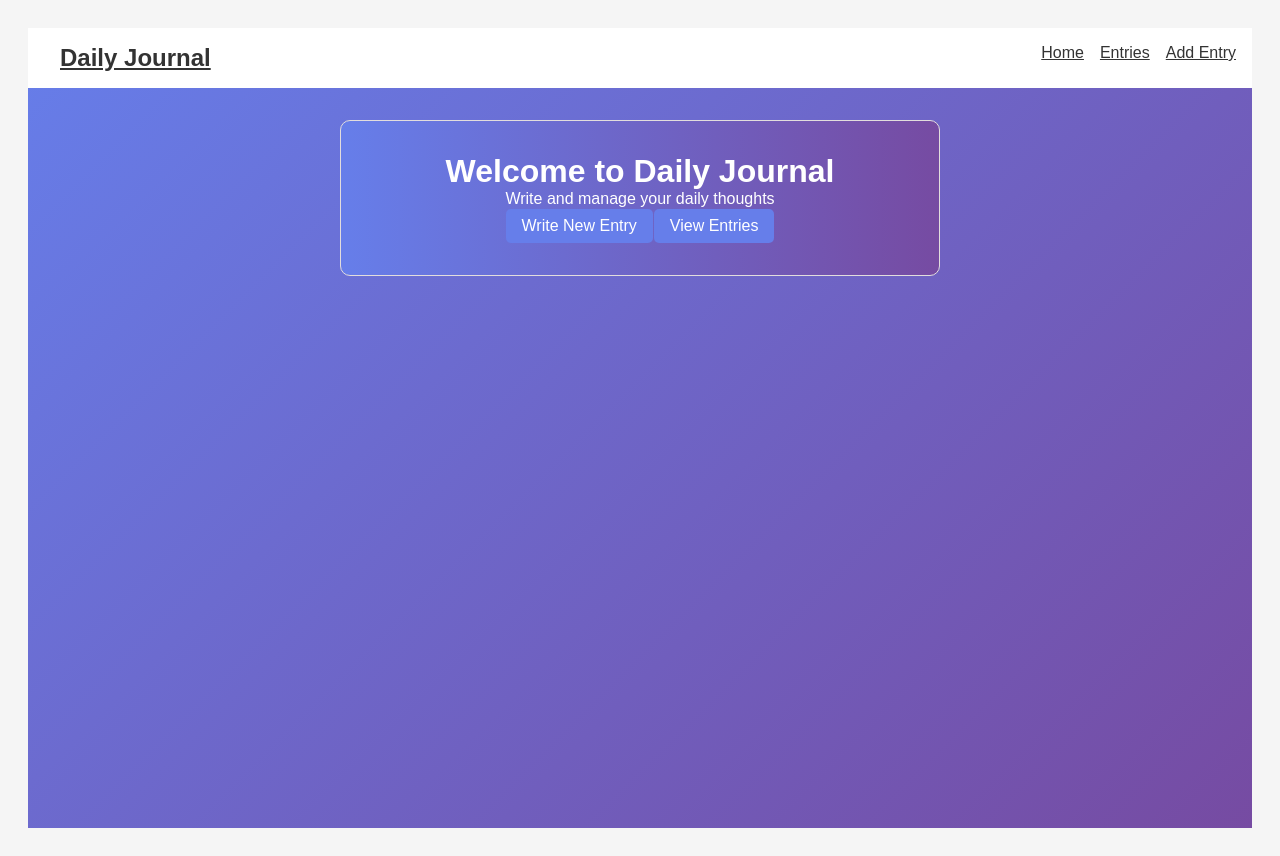
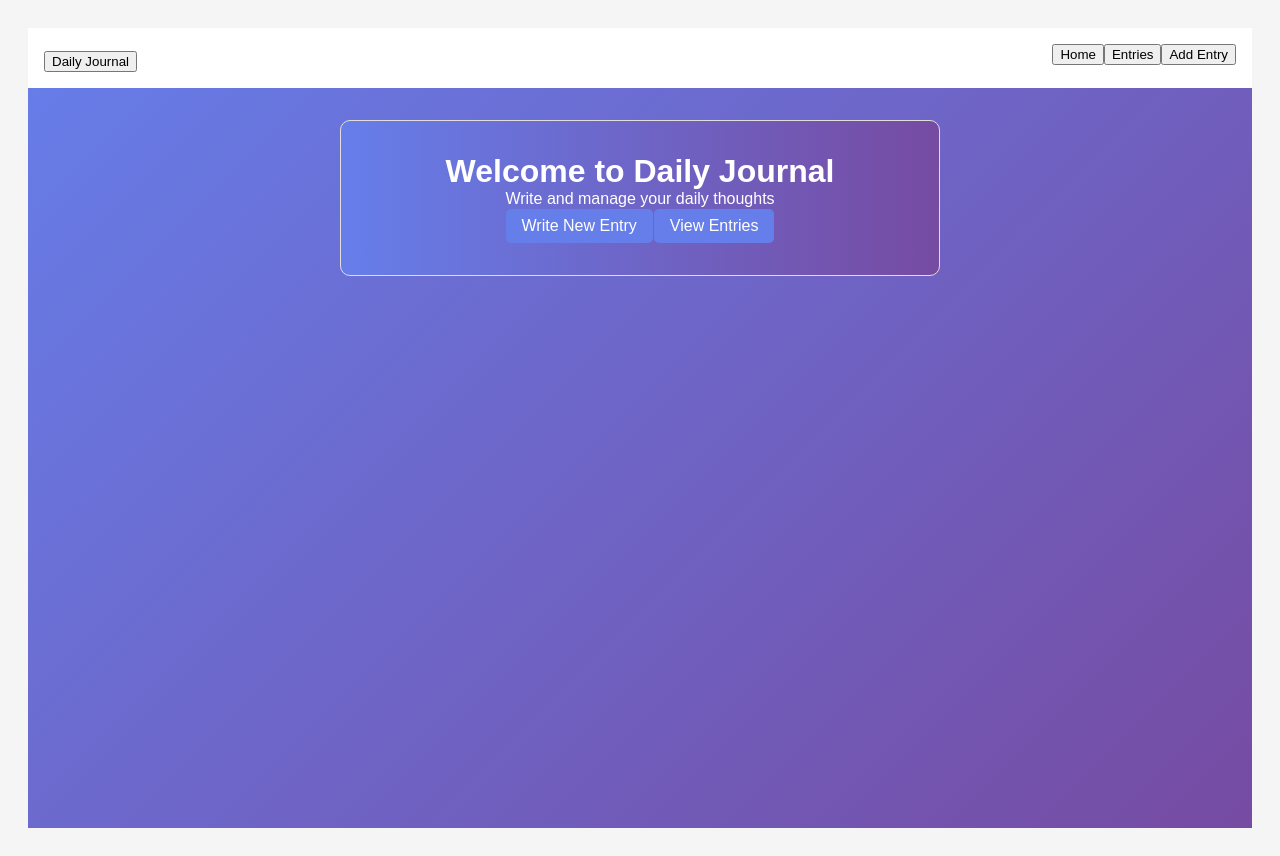
Before and after one commit to EdrickMuthamia/Daily-Journal-App, a React (Vite) app: page / in a window 1280 px wide. Built offline with nearby package versions, Linux system fonts and the light colour scheme.

Commit message:
add new changes

```diff
--- a/src/components/Navbar.jsx
+++ b/src/components/Navbar.jsx
@@ -1,13 +1,11 @@
-import { Link } from 'react-router-dom';
-
 function Navbar() {
   return (
     <nav className="navbar">
-      <h2><Link to="/">Daily Journal</Link></h2>
+      <h2><button onClick={() => window.location.href = '/'}>Daily Journal</button></h2>
       <div>
-        <Link to="/">Home</Link>
-        <Link to="/entries">Entries</Link>
-        <Link to="/add">Add Entry</Link>
+        <button onClick={() => window.location.href = '/'}>Home</button>
+        <button onClick={() => window.location.href = '/entries'}>Entries</button>
+        <button onClick={() => window.location.href = '/add'}>Add Entry</button>
       </div>
     </nav>
   );
```
